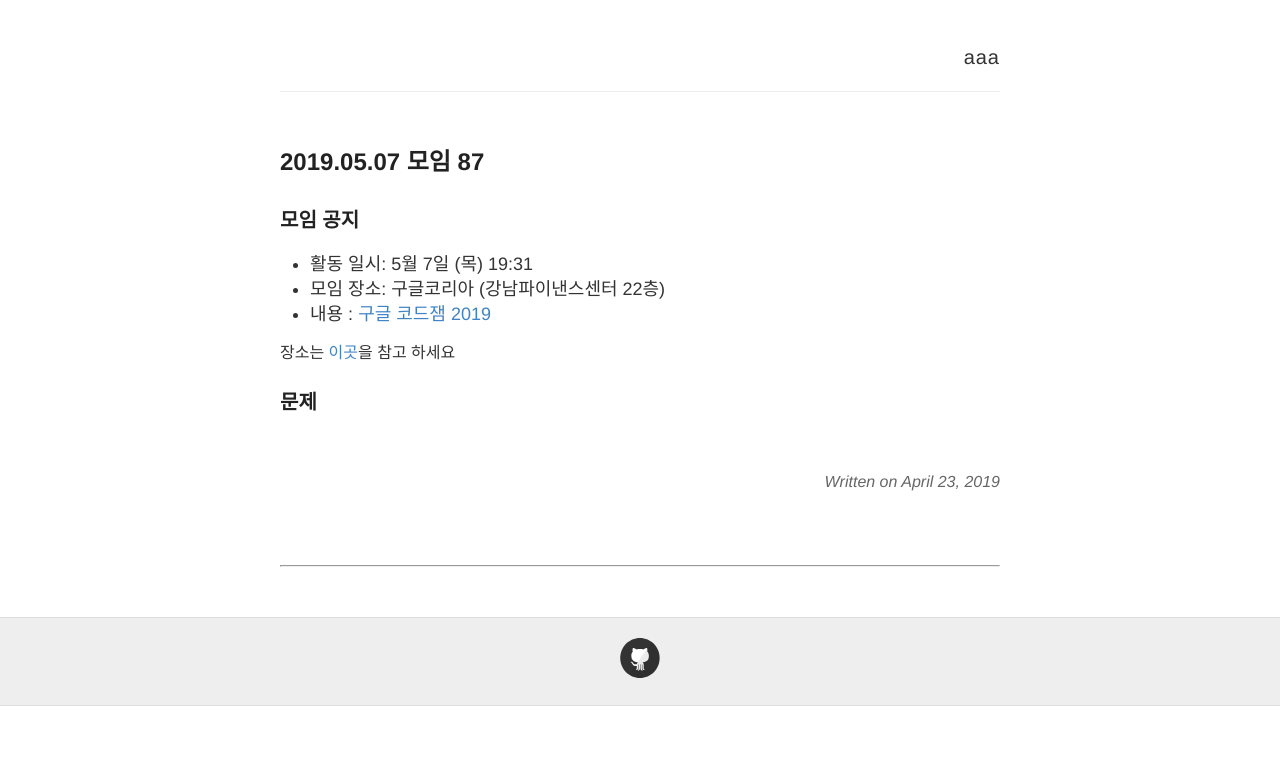
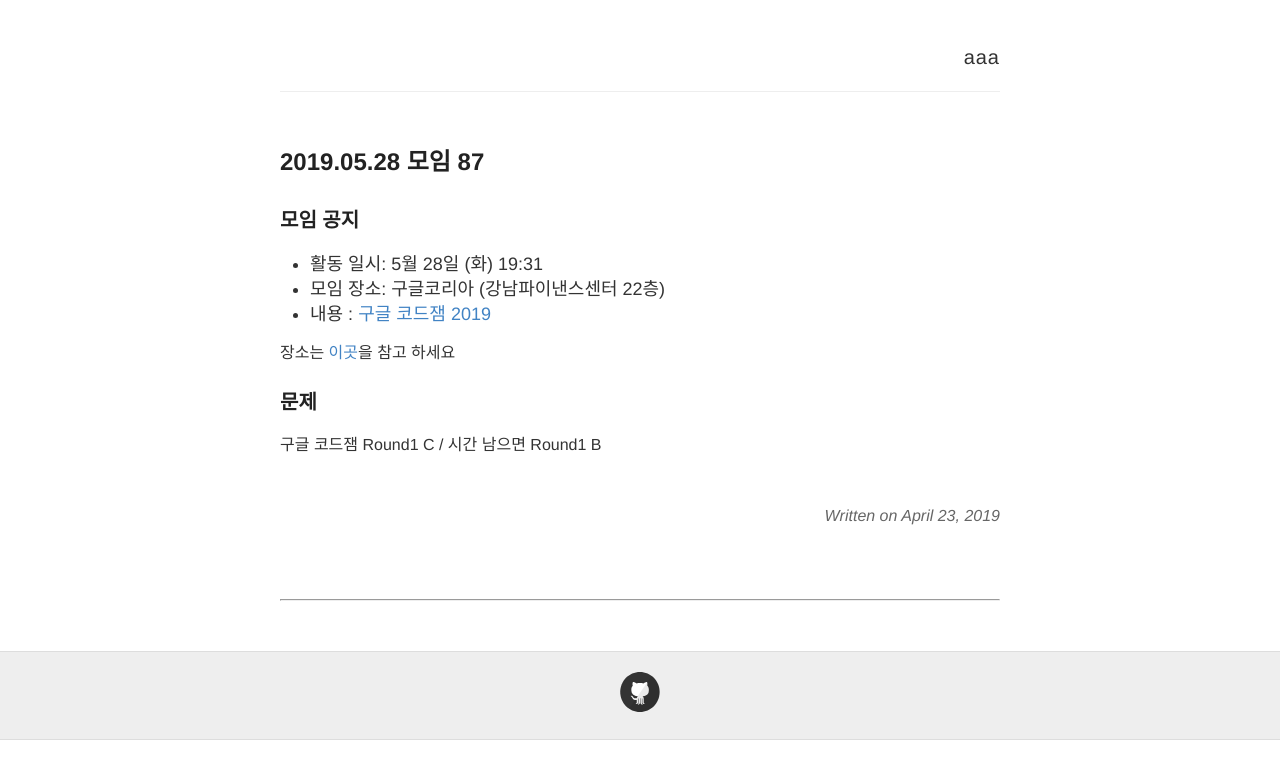
Before and after one commit to seirion/aaa, a Jekyll site: the page built from _posts/2019-05-28-meeting-087.md, in a window 1280 px wide. Shown: the top 779 px of the page. Built offline with Jekyll 4.4.1, drawn with Linux system fonts in a browser that asks for light colours; comment, search, counter and statistics services are not loaded.

Commit message:
Update and rename 2019-05-07-meeting-087.md to 2019-05-28-meeting-087.md

```diff
--- a/_posts/2019-05-07-meeting-087.md
+++ b/_posts/2019-05-28-meeting-087.md
@@ -1,16 +1,18 @@
 ---
 layout: post
-title:  "2019.05.07 모임 87"
+title:  "2019.05.28 모임 87"
 comments: true
 date:   2019-04-23 00:00:00
 ---
 
 ### 모임 공지
 
-- 활동 일시: 5월 7일 (목) 19:31
+- 활동 일시: 5월 28일 (화) 19:31
 - 모임 장소: 구글코리아 (강남파이낸스센터 22층)
 - 내용 : [구글 코드잼 2019](https://codingcompetitions.withgoogle.com/codejam/)
 
 장소는 [이곳](https://place.map.daum.net/11584927)을 참고 하세요
 
 ### 문제
+
+구글 코드잼 Round1 C / 시간 남으면 Round1 B
```
